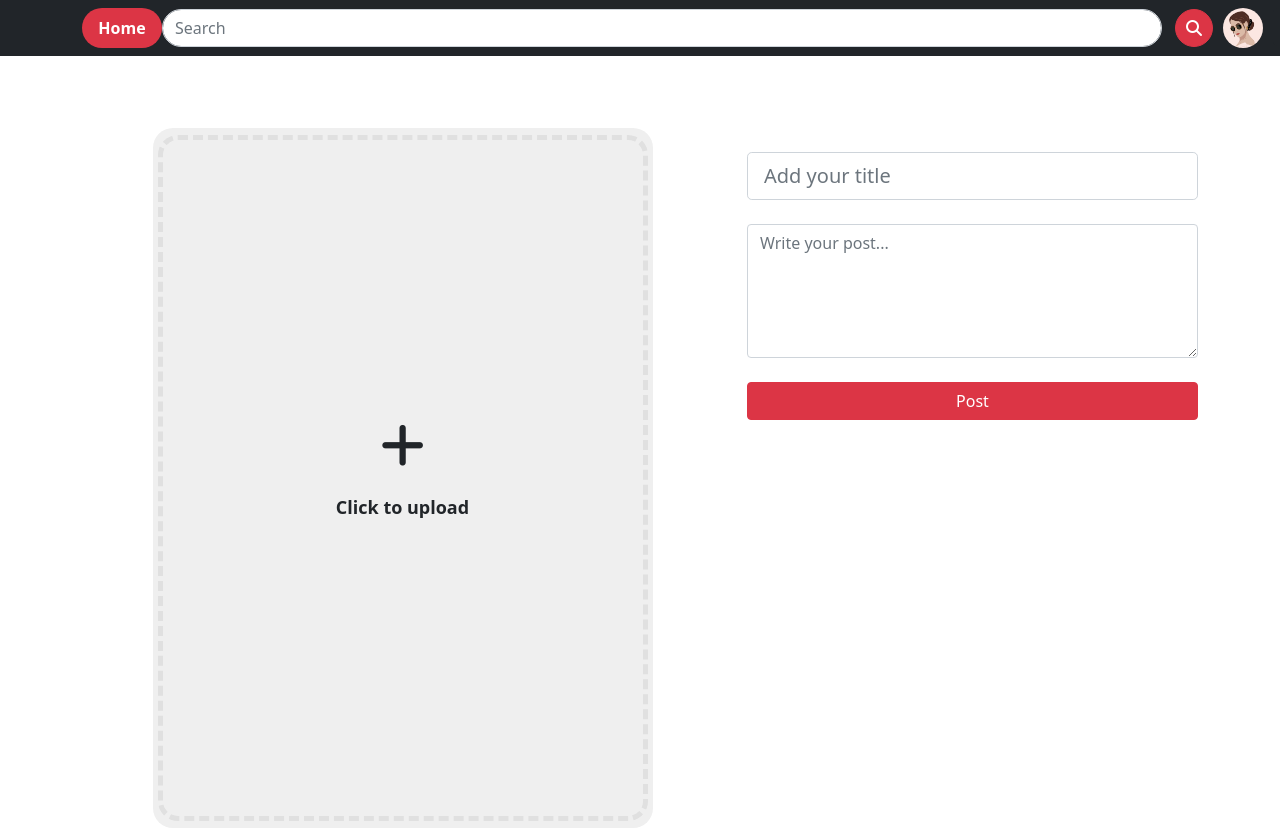
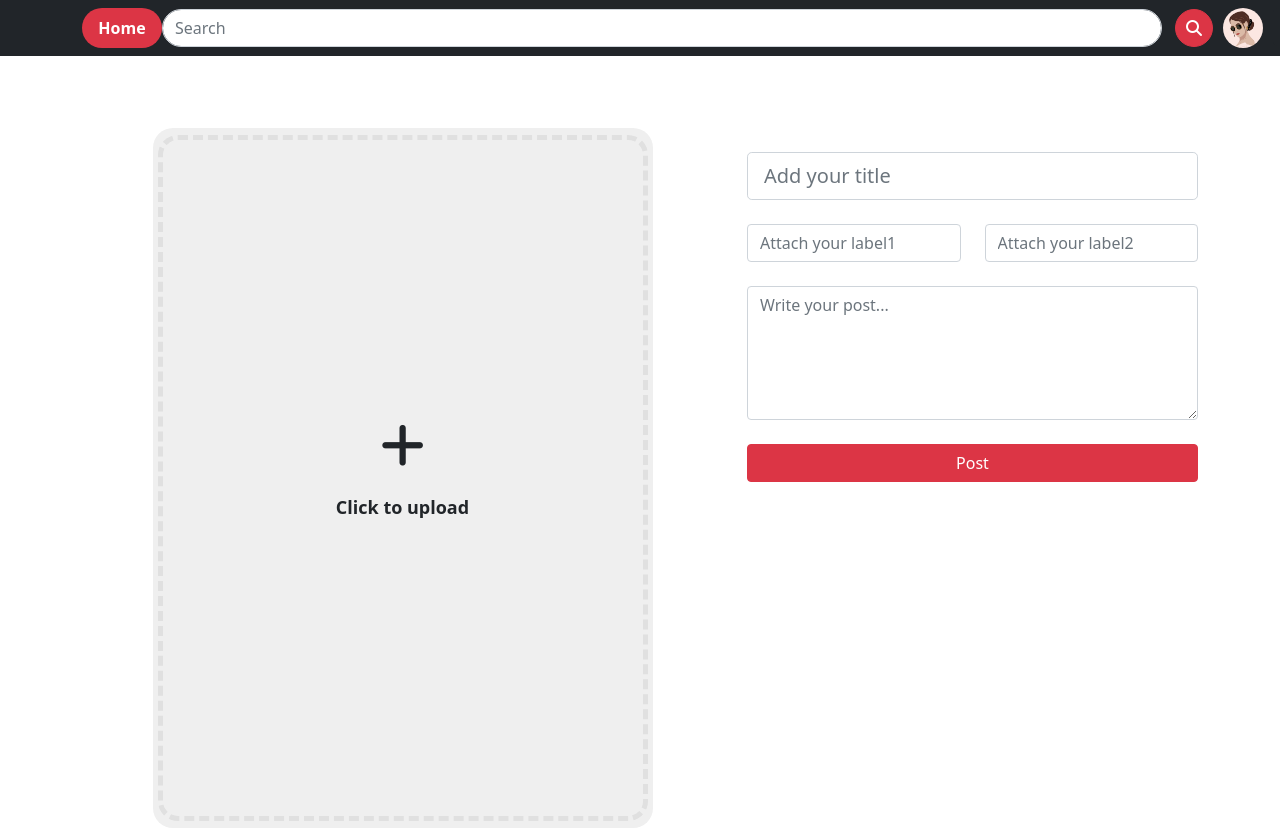
Before and after one commit to Calypso52/photo-sharing-platform, a React (Create React App) app in the folder photo-sharing-platform/: page /post in a window 1280 px wide. Shown: the top 828 px of the page. Built offline with nearby package versions, Linux system fonts and the light colour scheme.

Commit message:
add_functions

```diff
--- a/photo-sharing-platform/src/components/ImgPage/index.jsx
+++ b/photo-sharing-platform/src/components/ImgPage/index.jsx
@@ -30,7 +30,7 @@ class ImgPage extends Component {
 					imgId: curImgId,
 					account: logedInAccount
 				}
-				await axios.delete(URLS.DELETE_IMAGE, requestParams);
+				await axios.post(URLS.DELETE_IMAGE, requestParams);
 				alert('Delete success!');
 			}
 		}
--- /dev/null
+++ b/photo-sharing-platform/src/components/ToPost/index.css
@@ -0,0 +1,24 @@
+.add {
+    width: 80px;
+    height: 80px;
+    background-color: #DC3545;
+    border-radius: 50%;
+    position: fixed;
+    right: 10%;
+    bottom: 20%;
+    display: flex;
+    justify-content: center;
+    align-items: center;
+    font-size: 40px;
+    color: #fff;
+    cursor: pointer;
+    transition: all 0.4s;
+    box-shadow: 0 0 10px 5px rgba(0, 0, 0, 0.2);
+    text-decoration: none;
+}
+
+.add:hover {
+    background-color: rgb(255, 27, 49);
+    box-shadow: 0 0 10px 5px rgba(0, 0, 0, 0.4);
+    color: #fff;
+}
--- /dev/null
+++ b/photo-sharing-platform/src/components/ToPost/index.jsx
@@ -0,0 +1,15 @@
+import React, { Component } from 'react'
+import { Link } from "react-router-dom";
+import './index.css'
+
+export default class ToPost extends Component {
+    render() {
+        return (
+            <div>
+                <Link to='/post' className='add'>
+                    <i className="fas fa-plus"></i>
+                </Link>
+            </div>
+        )
+    }
+}
--- a/photo-sharing-platform/src/components/Upload/index.jsx
+++ b/photo-sharing-platform/src/components/Upload/index.jsx
@@ -9,9 +9,10 @@ import './index.css'
 class Upload extends Component {
     state = {
         previewImgSrc: '',
-        file: null,
         title: '',
         postContent: '',
+        label1: '',
+        label2: ''
     }
 
     // change upload button
@@ -35,8 +36,7 @@ class Upload extends Component {
 
     // set preview image
     changeValue = (e) => {
-        var file = e.target.files[0];
-        this.setState({ file });
+        let file = e.target.files[0];
         let url = URL.createObjectURL(file);
         this.setState({ previewImgSrc: url });
     }
@@ -45,19 +45,38 @@ class Upload extends Component {
         this.setState({ title: val });
     }
 
+    setLabel1 = (e) => {
+        this.setState({ label1: e.target.value });
+    }
+
+    setLabel2 = (e) => {
+        this.setState({ label2: e.target.value });
+    }
+
     setPostContent = (val) => {
         this.setState({ postContent: val });
     }
 
     handleSubmit = async (e) => {
         e.preventDefault();
-        const requestParams = {
-            file: this.state.file,
-            title: this.state.title,
-            postContent: this.state.postContent,
-            account: JSON.parse(localStorage.getItem('Account')).account
+        // get form file
+        const files = document.getElementById('uploadFileInput').files[0];
+        // set labels combination
+        const { label1, label2 } = this.state;
+        const label = label2.length ? label1 + ',' + label2 : label1;
+        // set request body
+        const config = {
+            headers: {
+                'Content-Type': files.type,
+                'x-amz-meta-customLabels': label,
+                'x-amz-meta-account': JSON.parse(localStorage.getItem('Account')).account,
+                'x-amz-meta-postContent': this.state.postContent,
+                'x-amz-meta-title': this.state.title
             }
-        let res = await axios.post(URLS.USER_POST_MESSAGE, requestParams);
+        }
+
+        let url = URLS.USER_POST_MESSAGE + '/post-s3-bucket/' + files.name;
+        let res = await axios.put(url, files, config);
         alert('Successfully posted! Now navigate to the detail you just posted!');
         const { imgId } = res.data;
 
@@ -75,10 +94,10 @@ class Upload extends Component {
         const { previewImgSrc } = this.state;
         return (
             <div className='container'>
-                <form onSubmit = { this.handleSubmit } className="row">
+                <form onSubmit={this.handleSubmit} className="row">
                     <div className="col-md-7 uploadLeft">
                         <div className='uploadLeftBox'>
-                            <div className='uploadLeftBoxInner' onClick={ this.upload }>
+                            <div className='uploadLeftBoxInner' onClick={this.upload}>
                                 <div className="uploadIconBox">
                                     <i className="fas fa-regular fa-plus"></i>
                                     <br />
@@ -88,7 +107,7 @@ class Upload extends Component {
                                     type="file"
                                     id="uploadFileInput"
                                     name="file"
-                                    onChange={ this.changeValue }
+                                    onChange={this.changeValue}
                                 />
                             </div>
                         </div>
@@ -96,7 +115,7 @@ class Upload extends Component {
                     <div className="col-md-5">
                         <div className="col-md-12">
                             <div className="previewImageBox">
-                                <img src={ previewImgSrc } alt="img"/>
+                                <img src={previewImgSrc} alt="img" />
                             </div>
                         </div>
                         <div className="col-md-12 input-group-lg">
@@ -106,8 +125,33 @@ class Upload extends Component {
                                 className="form-control"
                                 id="title"
                                 placeholder='Add your title'
-                                onChange = { e => this.setTitle(e.target.value) }
+                                onChange={e => this.setTitle(e.target.value)}
                             />
+                        </div>
+                        <div className="col-md-12 input-group-lg">
+                            <br />
+                            <div className='row'>
+                                <div className='col-md-6'>
+                                    <input
+                                        type="text"
+                                        className="form-control"
+                                        id="title"
+                                        placeholder='Attach your label1'
+                                        value={this.state.label1}
+                                        onChange={this.setLabel1}
+                                    />
+                                </div>
+                                <div className='col-md-6'>
+                                    <input
+                                        type="text"
+                                        className="form-control"
+                                        id="title"
+                                        placeholder='Attach your label2'
+                                        value={this.state.label2}
+                                        onChange={this.setLabel2}
+                                    />
+                                </div>
+                            </div>
                         </div>
                         <div className="col-md-12">
                             <br />
@@ -116,7 +160,7 @@ class Upload extends Component {
                                 className="form-control"
                                 rows="5"
                                 placeholder="Write your post..."
-                                onChange = { e => this.setPostContent(e.target.value) }
+                                onChange={e => this.setPostContent(e.target.value)}
                             />
                         </div>
                         <div className="col-md-12">
--- a/photo-sharing-platform/src/pages/Home/index.jsx
+++ b/photo-sharing-platform/src/pages/Home/index.jsx
@@ -1,10 +1,10 @@
 import React, { Component } from 'react'
-import { Link } from "react-router-dom";
 import Layout from '@/components/Layout'
 import URLS from '@/request/url'
 import axios from 'axios'
 import { withRouter } from '@/router/withRouter'
 import ImgPage from '@/components/ImgPage'
+import ToPost from '@/components/ToPost'
 import './index.css'
 
 class Home extends Component {
@@ -42,9 +42,7 @@ class Home extends Component {
 						setResultImage={this.setResultImage}
 					/>
 				</Layout>
-				<Link to='/post' className='add'>
-					<i className="fas fa-plus"></i>
-				</Link>
+				<ToPost/>
 			</div>
 		)
 	}
--- a/photo-sharing-platform/src/pages/ImgDetail/index.jsx
+++ b/photo-sharing-platform/src/pages/ImgDetail/index.jsx
@@ -1,6 +1,7 @@
 import React, { Component } from 'react'
 import Layout from '@/components/Layout'
 import avatarImg from '@/assert/img/avatar.jpg'
+import ToPost from '@/components/ToPost'
 import URLS from '@/request/url'
 import axios from 'axios'
 import store from '@/redux/store'
@@ -88,6 +89,7 @@ export default class ImgDetail extends Component {
 						</div>
 					</div>
 				</Layout>
+				<ToPost/>
 			</div>
 		)
 	}
--- a/photo-sharing-platform/src/pages/UserInfo/index.jsx
+++ b/photo-sharing-platform/src/pages/UserInfo/index.jsx
@@ -3,6 +3,7 @@ import { Container, Row, Col, Button } from 'react-bootstrap'
 import avatarImg from '@/assert/img/avatar.jpg'
 import Layout from '@/components/Layout'
 import ImgPage from '@/components/ImgPage'
+import ToPost from '@/components/ToPost'
 
 import URLS from '@/request/url'
 import axios from 'axios'
@@ -108,6 +109,7 @@ export default class UserInfo extends Component {
 						</Row>
 					</Container>
 				</Layout>
+				<ToPost/>
 			</div>
 		)
 	}
```
Lines whose indentation alone changed are shown as unchanged.
